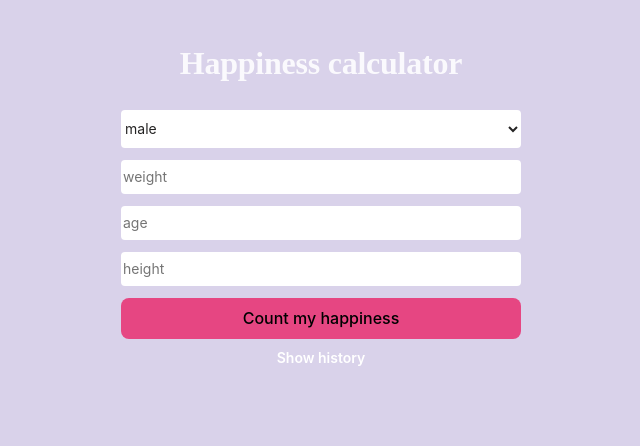
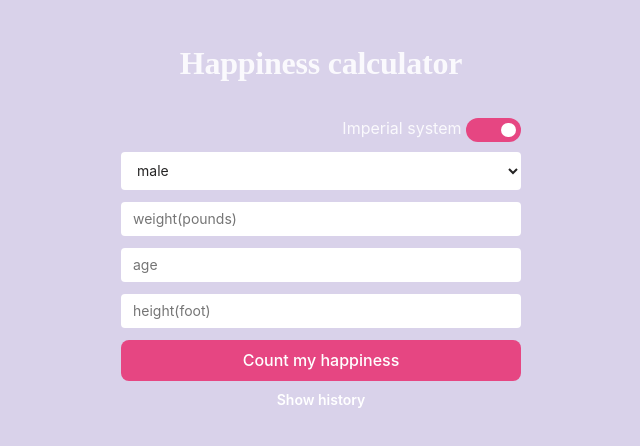
Before and after one commit to eisayfutdinova/happiness-calculator, a React (Vite) app: page / in a window 1280 px wide. Shown: the top 446 px of the page, without its empty margins (319-959 px from the left). Built offline with nearby package versions, Linux system fonts and the light colour scheme.

Commit message:
metric system

```diff
--- a/src/App.css
+++ b/src/App.css
@@ -25,6 +25,7 @@
 
 input {
   margin-bottom: 12px;
+  padding-left: 12px;
   height: 32px;
   border-radius: 4px;
   border: none;
@@ -39,6 +40,7 @@ input {
 
 select {
   height: 38px;
+  padding-left: 12px;
   margin-bottom: 12px;
   background: #FFF;
   color: #252424;
--- a/src/App.tsx
+++ b/src/App.tsx
@@ -3,9 +3,12 @@ import {useCallback, useState} from "react";
 import {History} from "./happinessHistory/History";
 import {useHistory} from "./hook/useHistory";
 import {countHappiness} from "./utils/countHappiness";
+import {useMetricSystem} from "./hook/useScale";
+import ToggleSwitch from "./toggleSwitch/ToggleSwitch";
 
 function App() {
     const [sex, setSex] = useState<0 | 1>(0);
+    const {isMetricSystem, onMetricSystemChange} = useMetricSystem();
     const [weight, setWeight] = useState<number>(0);
     const [age, setAge] = useState<number>();
     const [height, setHeight] = useState<number>();
@@ -22,7 +25,7 @@ function App() {
         }
         const date = new Date();
         const result = {
-            value: countHappiness({sex, height, age, weight}),
+            value: countHappiness({sex, height, age, weight, isMetricSystem}),
             date: `${date.getFullYear()}-${date.getMonth()}-${date.getDate()}`
         };
         setHappiness(result.value);
@@ -32,12 +35,17 @@ function App() {
     return (
         <div className={'container'}>
             <h2 className={'title'}>Happiness calculator</h2>
+            <div style={{marginBottom: '12px', alignSelf: 'end'}}>
+                <ToggleSwitch label={'Imperial system'} checked={!isMetricSystem} onChange={onMetricSystemChange}/>
+            </div>
             {error && <div className={'error'}>{error}</div>}
-            <select name="sex" id="sex" value={sex} onChange={(e) => setSex((e.target as unknown as HTMLTextAreaElement)?.value as unknown as 0 | 1)}>
+            <select name="sex" id="sex" value={sex}
+                    onChange={(e) => setSex((e.target as unknown as HTMLTextAreaElement)?.value as unknown as 0 | 1)}>
                 <option value={0}>male</option>
                 <option value={1}>female</option>
             </select>
-            <input placeholder={'weight'} type={"number"} value={weight || ''} onInput={(e) => {
+            <input placeholder={`weight(${isMetricSystem ? 'kg' : 'pounds'})`} type={"number"} value={weight || ''}
+                   onInput={(e) => {
                        setError('');
                        setWeight(+(e.target as unknown as HTMLTextAreaElement)?.value)
                    }}/>
@@ -45,7 +53,8 @@ function App() {
                 setError('');
                 setAge(+(e.target as unknown as HTMLTextAreaElement)?.value)
             }}/>
-            <input placeholder={'height'} type={"number"} value={height || ''} onInput={(e) => {
+            <input placeholder={`height(${isMetricSystem ? 'sm' : 'foot'})`} type={"number"} value={height || ''}
+                   onInput={(e) => {
                        setError('');
                        setHeight(+(e.target as unknown as HTMLTextAreaElement)?.value)
                    }}/>
--- a/src/happinessHistory/History.tsx
+++ b/src/happinessHistory/History.tsx
@@ -25,7 +25,7 @@ export const History = ({happinessHistory, onClear}: { happinessHistory: Happine
             <ResponsiveContainer width={'98%'} height={300}>
                 <LineChart data={data}>
                     <XAxis dataKey="date"/>
-                    <YAxis type="number" padding={{top: 50, bottom: 30}} interval={0} domain={[min, max]}/>
+                    <YAxis tick={{ fontSize: 11,width: 250}} type="number" padding={{top: 50, bottom: 30}} interval={0} domain={[min, max]}/>
                     <Tooltip/>
                     <Line type="monotone" dataKey="happiness" stroke="#8884d8"/>
                 </LineChart>
--- /dev/null
+++ b/src/hook/useScale.ts
@@ -0,0 +1,22 @@
+import {useCallback, useEffect, useState} from "react";
+
+export function useMetricSystem() {
+    const [isMetricSystem, setIsMetricSystem] = useState<boolean>(true);
+
+    useEffect(() => {
+        const savedScale = localStorage.getItem('isMetricSystem');
+        if (savedScale !== 'null') {
+            setIsMetricSystem(JSON.parse(savedScale));
+        }
+    }, [setIsMetricSystem]);
+
+    const onChange = useCallback(() => {
+        setIsMetricSystem(!isMetricSystem);
+        localStorage.setItem('isMetricSystem', JSON.stringify(isMetricSystem));
+    }, [setIsMetricSystem, isMetricSystem]);
+
+    return {
+        isMetricSystem,
+        onMetricSystemChange: onChange
+    }
+}
--- a/src/index.css
+++ b/src/index.css
@@ -29,6 +29,7 @@ button {
   font-family: inherit;
   background-color: #e64682;
   cursor: pointer;
+  color: #FFFFFF;
   transition: border-color 0.25s;
 }
 button:focus,
--- /dev/null
+++ b/src/toggleSwitch/ToggleSwitch.css
@@ -0,0 +1,69 @@
+.container {
+  text-align: center;
+}
+.toggle-switch {
+  position: relative;
+  width: 55px;
+  display: inline-block;
+  text-align: left;
+  top: 8px;
+}
+.checkbox {
+  display: none;
+}
+.label {
+  display: block;
+  overflow: hidden;
+  cursor: pointer;
+  border: 0 solid #bbb;
+  border-radius: 20px;
+}
+.inner {
+  display: block;
+  width: 200%;
+  margin-left: -100%;
+  transition: margin 0.3s ease-in 0s;
+}
+.inner:before,
+.inner:after {
+  float: left;
+  width: 50%;
+  height: 24px;
+  padding: 0;
+  line-height: 24px;
+  color: #fff;
+  font-weight: bold;
+  box-sizing: border-box;
+}
+.inner:before {
+  content: "";
+  padding-left: 10px;
+  background-color: #e64682;
+  color: #fff;
+}
+.inner:after {
+  content: "";
+  padding-right: 10px;
+  background-color: #bbb;
+  color: #fff;
+  text-align: right;
+}
+.switch {
+  display: block;
+  width: 15px;
+  margin: 5px;
+  background: #fff;
+  position: absolute;
+  top: 0;
+  bottom: 0;
+  right: 30px;
+  border: 0 solid #bbb;
+  border-radius: 20px;
+  transition: all 0.3s ease-in 0s;
+}
+.checkbox:checked + .label .inner {
+  margin-left: 0;
+}
+.checkbox:checked + .label .switch {
+  right: 0px;
+}
--- /dev/null
+++ b/src/toggleSwitch/ToggleSwitch.tsx
@@ -0,0 +1,21 @@
+import "./ToggleSwitch.css";
+
+const ToggleSwitch = ({ label, checked, onChange }) => {
+    return (
+        <div className="toggle">
+            {label}{" "}
+            <div className="toggle-switch">
+                <input type="checkbox" checked={checked}
+                       onChange={onChange}
+                       className="checkbox"
+                       name={label} id={label} />
+                <label className="label" htmlFor={label}>
+                    <span className="inner" />
+                    <span className="switch" />
+                </label>
+            </div>
+        </div>
+    );
+};
+
+export default ToggleSwitch;
--- a/src/utils/countHappiness.ts
+++ b/src/utils/countHappiness.ts
@@ -3,8 +3,15 @@ const WEIGHT_COEFFICIENT = 0.013;
 const HEIGHT_COEFFICIENT = 1.3;
 const AGE_COEFFICIENT = 13;
 
-export const countHappiness = ({sex, weight, height, age}:
-                                   {sex: 0 | 1, weight: number, height: number, age: number}) => {
-    const happiness = (sex === 0 ? -75 : 75) * SEX_COEFFICIENT + weight * WEIGHT_COEFFICIENT + AGE_COEFFICIENT * age + HEIGHT_COEFFICIENT * height;
+export const countHappiness = ({sex, weight, height, age, isMetricSystem}:
+                                   {sex: 0 | 1, weight: number, height: number, age: number, isMetricSystem: boolean}) => {
+    const weightKoef = isMetricSystem ? 1 : 0.454;
+    const heightKoef = isMetricSystem ? 1 : 30.48;
+
+    const happiness =
+        (sex === 0 ? -75 : 75) * SEX_COEFFICIENT +
+        weight * WEIGHT_COEFFICIENT * weightKoef  +
+        AGE_COEFFICIENT * age +
+        HEIGHT_COEFFICIENT * height * heightKoef;
     return +happiness.toFixed(3);
 };
```
Also changed, not shown: src/confetti/Confetti.js (deleted, +0 -69 lines), 1 other file (tests, documents, lock files or other folders). Lines whose indentation alone changed are shown as unchanged.
